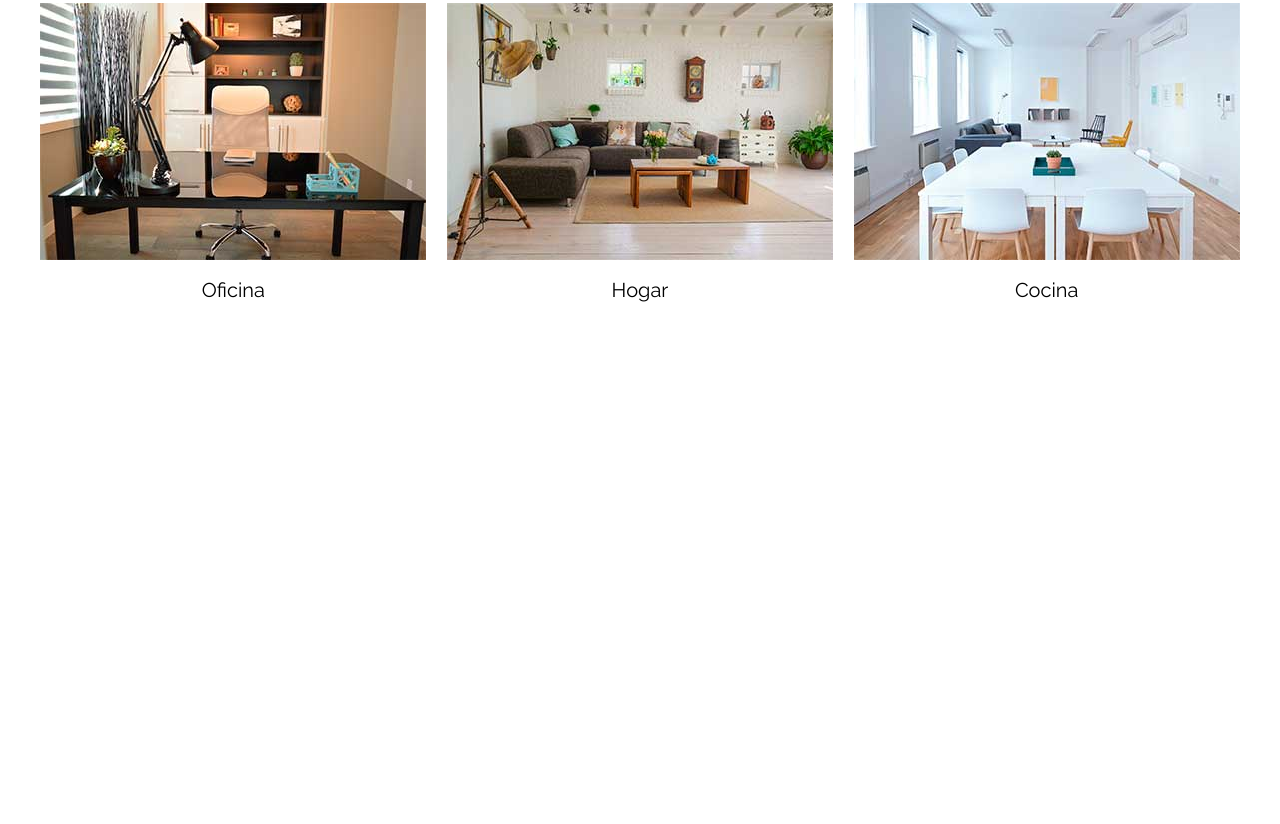
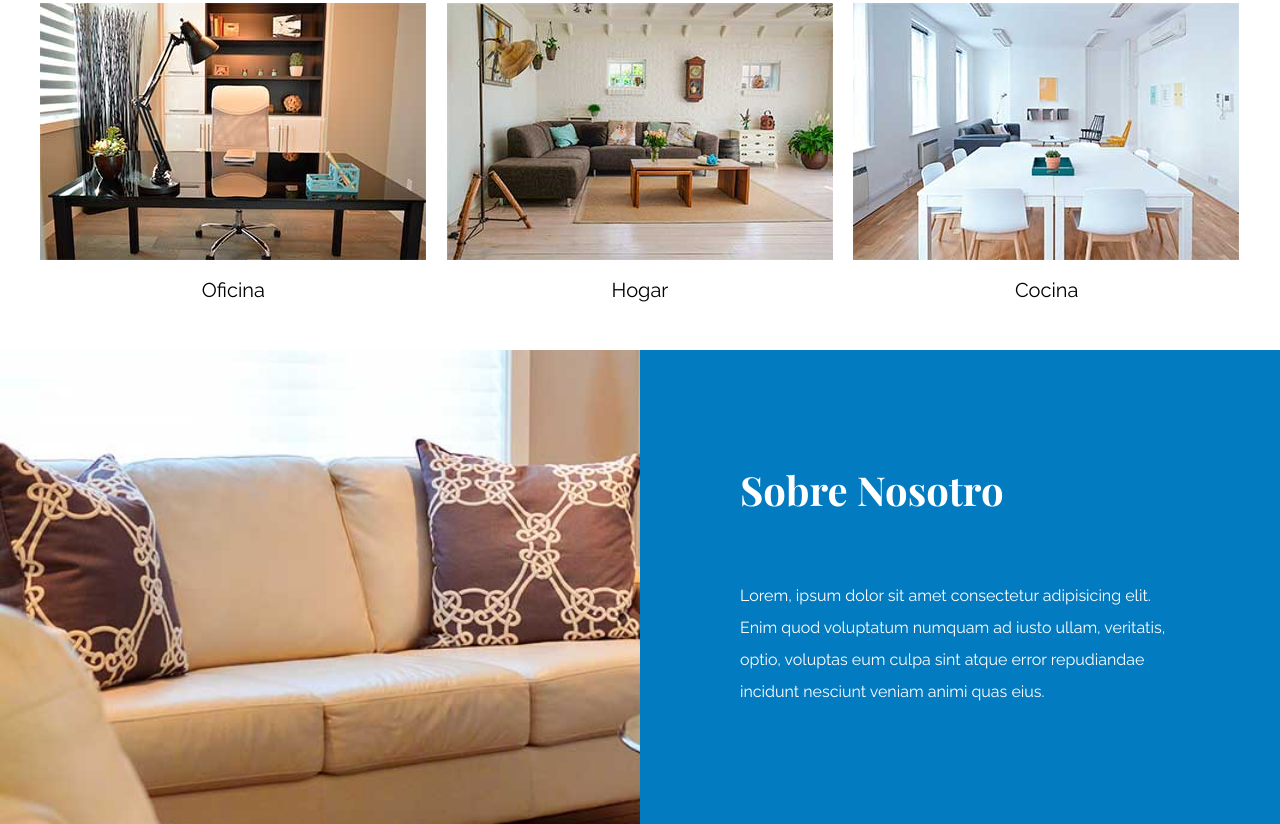
Before and after one commit to fernandoguerra12/ecomer-replica, a plain HTML site: page index.html in a window 1280 px wide. Shown: the part 948-1772 px from the top of the page. Before the commit the page ends 1298 px from the top, so only its background shows below. Drawn offline with nearby package versions, Linux system fonts and the light colour scheme.

Commit message:
terminando la section de sobre nosotro

```diff
--- a/css/style.css
+++ b/css/style.css
@@ -40,6 +40,11 @@ h3 {
 a {
   text-decoration: none;
   color: #000;
+}
+
+img {
+  max-width: 100%;
+  display: block;
 }
 
 .contenedor {
@@ -116,3 +121,29 @@ a {
   border-bottom-right-radius: 1rem;
   color: #fff;
 }
+
+/* *BLOQUE SOBRE NOSOTRO */
+.sobre-nosotro {
+  background-image: linear-gradient(
+      to right,
+      transparent 50%,
+      #037bc0 50%,
+      #037bc0 100%
+    ),
+    url(../Imagenes-Ecommerce/nosotros.jpg);
+  background-position: left center;
+  background-size: 100%, 120rem;
+  padding: 10rem;
+  background-repeat: no-repeat;
+}
+
+.grid-sobre-nosotro {
+  display: flex;
+  justify-content: flex-end;
+  color: #fff;
+}
+
+.texto-nosotro {
+  flex: 0 0 50%;
+  padding-left: 10rem;
+}
--- a/index.html
+++ b/index.html
@@ -51,5 +51,19 @@
       <!-- ?site-producto -->
     </section>
     <!-- ?contenedor -->
+    <section class="sobre-nosotro">
+      <div class="contenedor grid-sobre-nosotro">
+        <div class="texto-nosotro">
+          <h2>Sobre Nosotro</h2>
+          <p>
+            Lorem, ipsum dolor sit amet consectetur adipisicing elit. Enim quod
+            voluptatum numquam ad iusto ullam, veritatis, optio, voluptas eum
+            culpa sint atque error repudiandae incidunt nesciunt veniam animi
+            quas eius.
+          </p>
+        </div>
+      </div>
+    </section>
+    <!-- ?sobre nosotro -->
   </body>
 </html>
```
